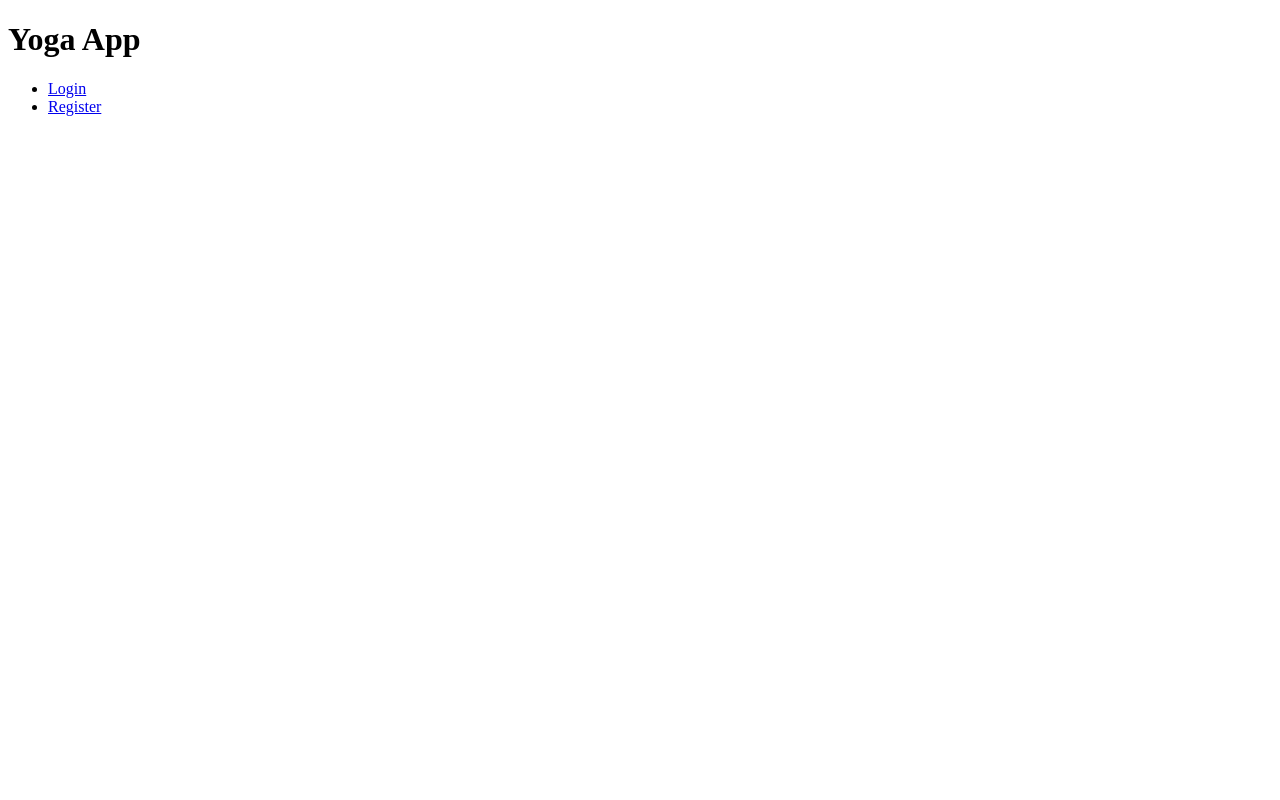
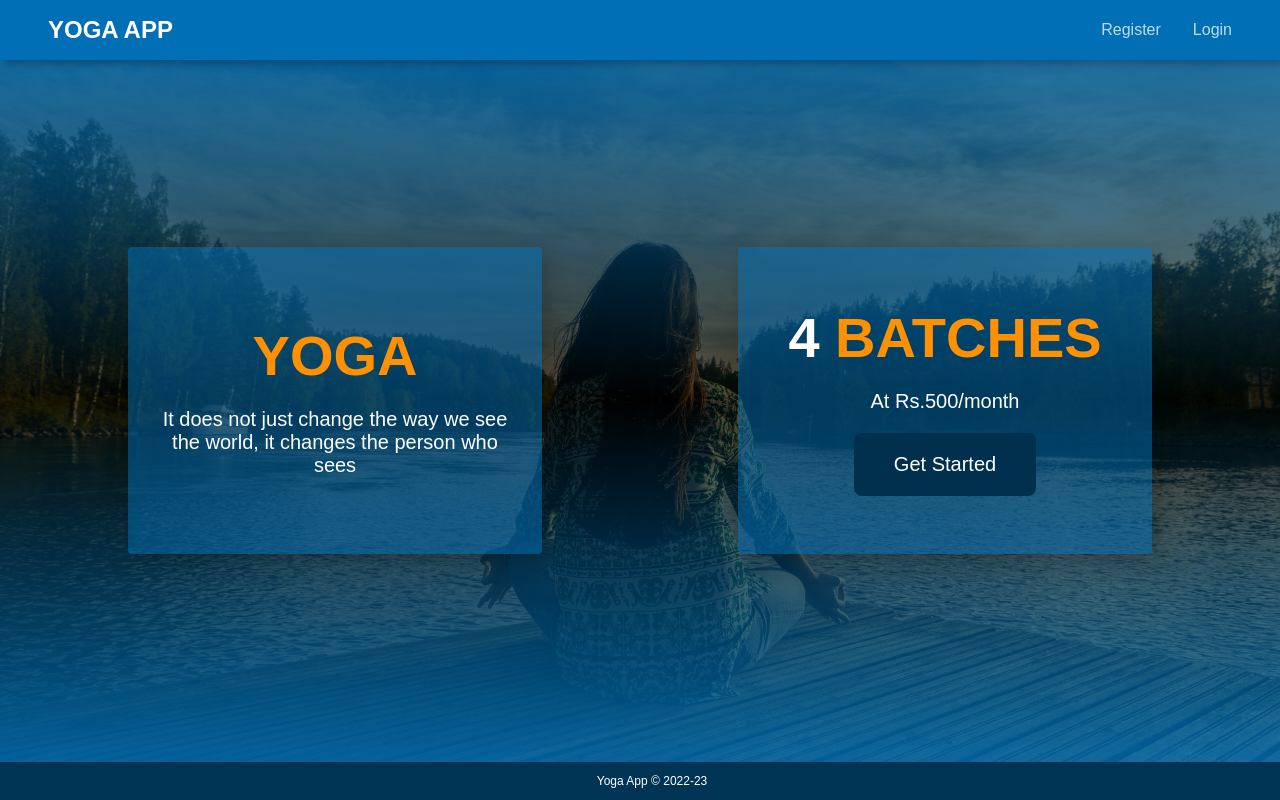
Before and after one commit to aastha628/yoga-app, a website: page public/index.html in a window 1280 px wide. Drawn offline with Linux system fonts and the light colour scheme.

Commit message:
index file updated

```diff
--- /dev/null
+++ b/public/css/index.css
@@ -0,0 +1,109 @@
+body {
+    box-sizing: border-box;
+    margin: 0;
+    font-family: sans-serif;
+}
+body, html { height: 100%; }
+
+nav {
+    background-color: #006fb6;
+    width: 100%;
+    display: flex;
+    padding: 1em 0;
+    color: white;
+    align-items: center;
+    position: fixed;
+    top: 0;
+    box-shadow: 4px 4px 8px rgba(0, 0, 0, 0.25);
+}
+nav > h1 {
+    color: #FFFFFF;
+    margin: 0;
+    margin-left: 2em;
+    text-transform: uppercase;
+    font-weight: bolder;
+}
+
+.links {
+    display: flex;
+    margin: 0;
+    margin-left: auto;
+    margin-right: 2em;
+    list-style: none;
+}
+.links a {
+    margin: 0 1em;
+    color: white;
+    text-decoration: none;
+    opacity: 0.75;
+}
+.links a:hover { opacity: 1; }
+
+main {
+    background-image: linear-gradient(to bottom, #0070b6e8, #00000096, #0070b6e8), url("../images/bg-img-index.jpg");
+    width: 100%;
+    height: 100%;
+    background-position: center;
+    background-repeat: no-repeat;
+    background-size: cover;
+    display: flex;
+    align-items: center;
+    justify-content: center;
+}
+
+.content {
+    width: 80%;
+    display: flex;
+    justify-content: space-between;
+}
+.show-container {
+    background-color: #006fb680;
+    padding: 1em 2em;
+    width: 350px;
+    height: 275px;
+    border-radius: 4px;
+    box-shadow: 4px 4px 24px rgba(0, 0, 0, 0.25);
+    display: flex;
+    flex-direction: column;
+    justify-content: center;
+    text-align: center;
+}
+
+.show-container--text > h1 {
+    color: rgb(255, 145, 0);
+    font-size: 3.5rem;
+    font-weight: bolder;
+    text-transform: uppercase;
+    margin: 0;
+}
+.show-container--text > p {
+    margin: 0;
+    margin-top: 1em;
+    color: white;
+    font-size: 1.25rem;
+}
+.show-container button {
+    padding: 1em 2em;
+    margin-top: 1em;
+    border: none;
+    border-radius: 8px;
+    font-size: 1.25rem;
+    color: white;
+    background-color: #00304e;
+    cursor: pointer;
+}
+.show-container button:hover {
+    background-color: #00436d;
+    box-shadow: 0px 0px 12px rgba(0, 0, 0, 0.25);
+}
+
+footer {
+    position: fixed;
+    bottom: 0;
+    width: 100%;
+    background-color: #003455;
+    color: white;
+    padding: 12px;
+    text-align: center;
+    font-size: 0.75rem;
+}
--- a/public/css/register.css
+++ b/public/css/register.css
@@ -2,11 +2,16 @@ body {
   margin: 0;
   box-sizing: border-box;
   font-family: sans-serif;
+  display: flex;
+  align-items: center;
+  justify-content: center;
 }
+
+html, body { height: 100%; }
 
 .register-container {
   text-align: center;
-  margin: 5em auto;
+  margin: auto;
   display: flex;
   flex-direction: column;
   width: fit-content;
--- a/public/index.html
+++ b/public/index.html
@@ -6,14 +6,36 @@
     <meta http-equiv="X-UA-Compatible" content="IE=edge">
     <meta name="viewport" content="width=device-width, initial-scale=1.0">
     <title>Yoga App</title>
+    <link rel="stylesheet" href="css/index.css">
 </head>
 
 <body>
-    <h1>Yoga App</h1>
-    <ul>
-        <li><a href="/login">Login</a></li>
-        <li><a href="/register">Register</a></li>
-    </ul>
+    <nav>
+        <h1>Yoga App</h1>
+        <ul class="links">
+            <li><a href="/register">Register</a></li>
+            <li><a href="/login">Login</a></li>
+        </ul>
+    </nav>
+    <main>
+        <div class="content">
+            <div class="show-container">
+                <div class="show-container--text">
+                    <h1>Yoga</h1>
+                    <p>It does not just change the way we see the world, it changes the person
+                        who sees</p>
+                </div>
+            </div>
+            <div class="show-container">
+                <div class="show-container--text">
+                    <h1><span style="color: white;">4</span><span> Batches</span></h1>
+                    <p>At Rs.500/month</p>
+                    <a href="/register"><button>Get Started</button></a>
+                </div>
+            </div>
+        </div>
+    </main>
+    <footer>Yoga App &#169; 2022-23</footer>
     <script src="js/index.js"></script>
 </body>
 
```
Also changed, not shown: public/images/bg-img-index.jpg (added).
